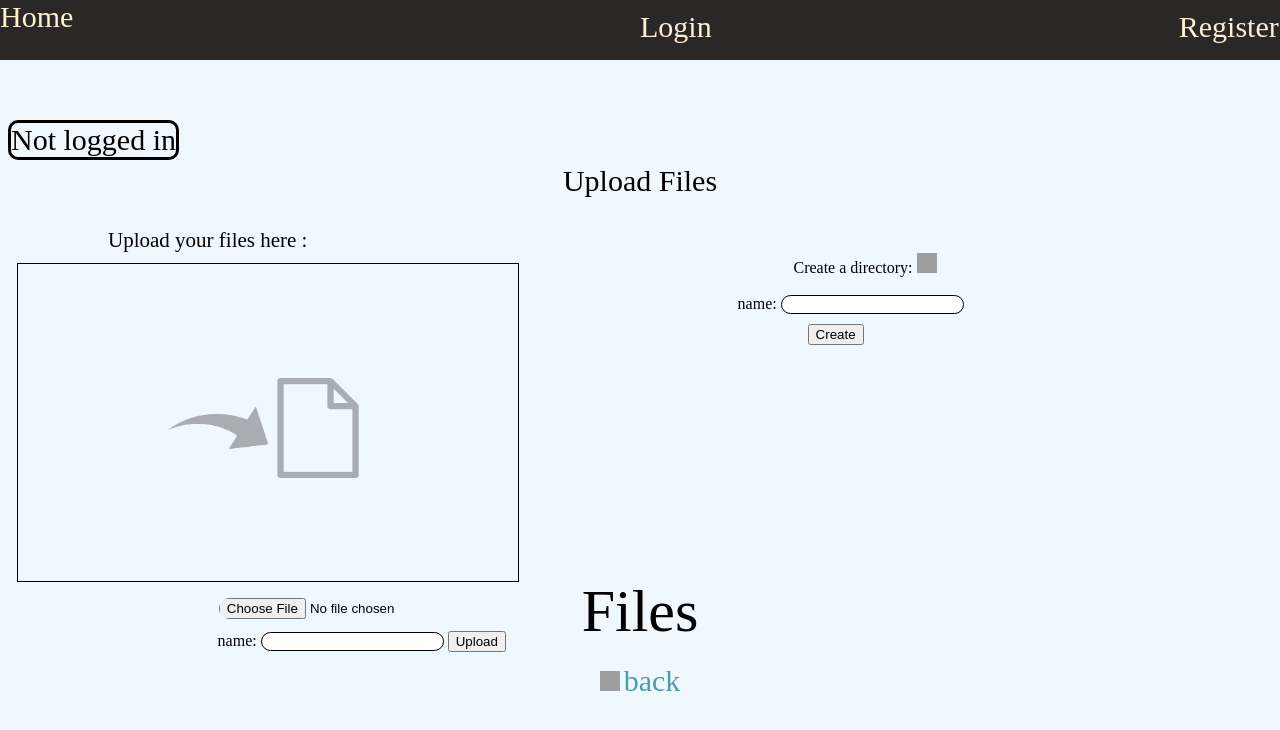
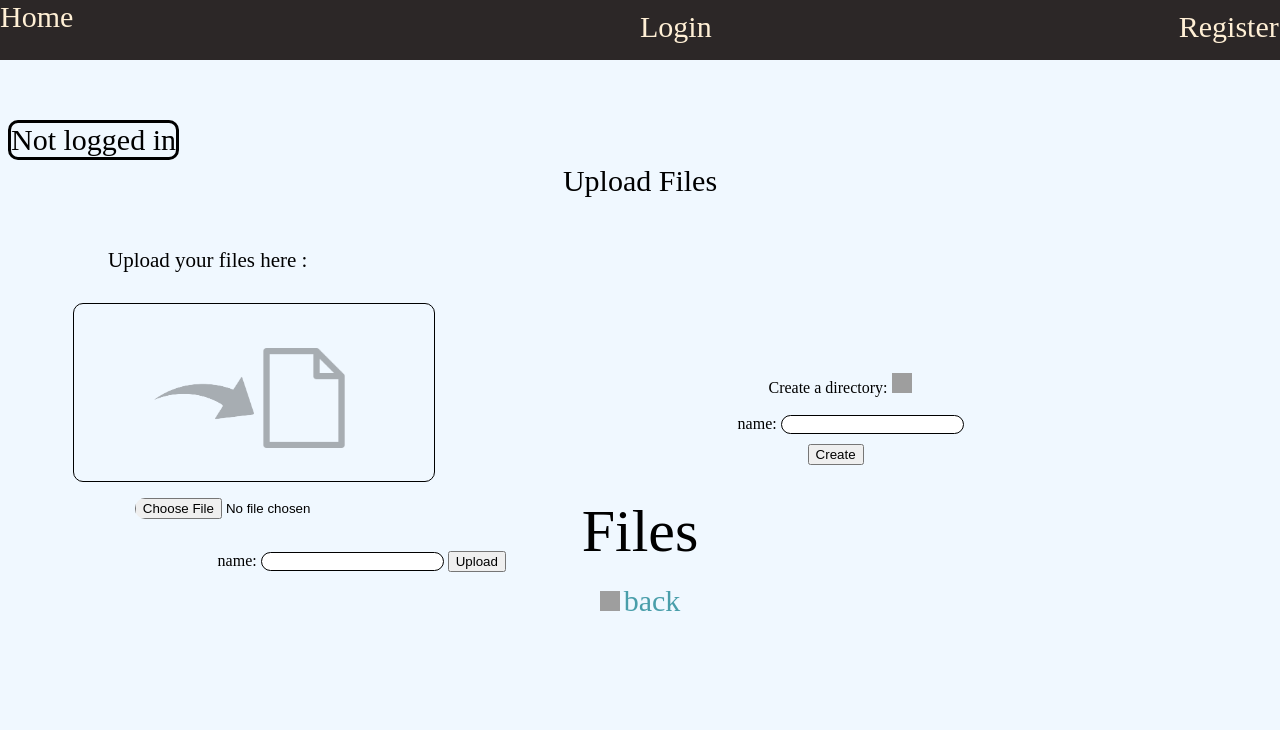
Before and after one commit to Pakopac/filer-final, a PHP site: template views/files.html.twig in a window 1280 px wide. Shown: the top 730 px of the page. Run offline with PHP 8.4, Linux system fonts and the light colour scheme; the template is opened without the code that fills it, so the values that code supplies are empty; some libraries are stand-ins or nearby versions; grey boxes are pictures that could not be loaded.

Commit message:
Add other css

```diff
--- a/assets/style.css
+++ b/assets/style.css
@@ -24,8 +24,9 @@ input{
     margin-top: 125px;
 }
 .labelFile{
+    border-radius: 10px;
     border: 1px solid black;
-    padding: 150px;
+    padding: 80px;
     margin-left: -40%;
 }
 .labelFile:hover .icon_file, .labelFile:hover .icon_arrow{
@@ -37,7 +38,7 @@ input{
 }
 .inputFile{
     position: absolute;
-    margin-top: 220px;
+    margin-top: 150px;
     margin-left: -300px;
     border: 0;
 }
@@ -52,10 +53,13 @@ input{
     transform: rotate(320deg);
 }
 .createDirectory{
-    margin-left: 450px;
+    margin-top: 150px;
+    margin-bottom: -200px;
+    margin-left: 400px;
     text-align: center;
 }
 .formDir{
+    margin-top: 200px;
     margin-left: 200px
 }
 .btnCreate{
@@ -71,7 +75,7 @@ input{
     text-align: center;
 }
 .nameFile{
-    margin-top: 200px;
+    margin-top: 150px;
 }
 body{
     background-color:white;
@@ -213,6 +217,8 @@ input{
     color: blue;
 }
 .messageUpload{
+    margin-bottom: -50px;
+    margin-top: 50px;
     margin-left: 100px;
     font-size: 21px;
 }
```
Also changed, not shown: 1 other file.
